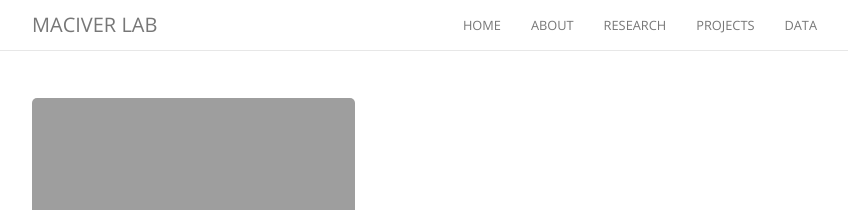
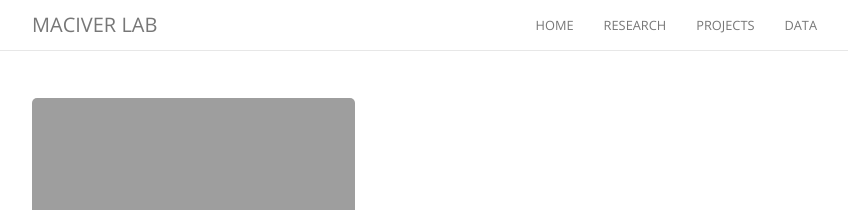
Before and after one commit to maciverlab/maciverlab.github.io, a Jekyll site: the page built from index.html, in a window 1280 px wide. Shown: the top 210 px of the page, without its empty margins (223-1071 px from the left). Built offline with Jekyll 4.4.1, drawn with Linux system fonts in a browser that asks for light colours; nearby versions of some CDN libraries; comment, search, counter and statistics services are not loaded.

Commit message:
deleted about

```diff
--- a/_config.yml
+++ b/_config.yml
@@ -22,8 +22,6 @@ highlighter:        rouge
 nav:
   - name:           "HOME"
     href:           "/"
-  - name:           "ABOUT"
-    href:           "/about"
   - name:           "RESEARCH"
     href:           "/research"
   - name:           "PROJECTS"
```
